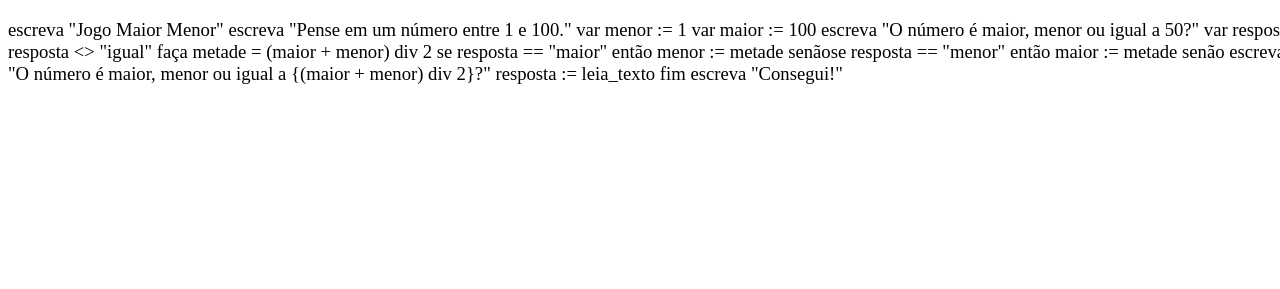
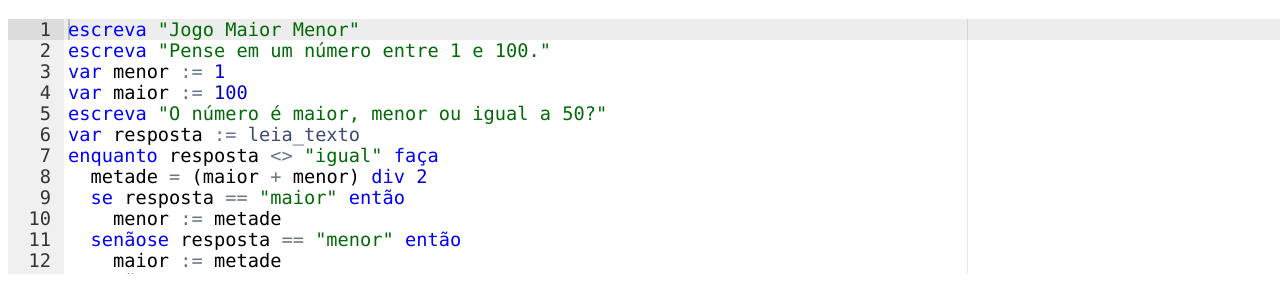
Before and after one commit to potigol/PotigolAce, a plain HTML site: page potigol.html in a window 1280 px wide. Shown: the part 61-350 px from the top of the page. Drawn offline with Linux system fonts and the light colour scheme; the site is published under a folder, as on GitHub Pages, so addresses that start at the root find nothing.

Commit message:
Update potigol.html

```diff
--- a/potigol.html
+++ b/potigol.html
@@ -33,7 +33,7 @@ enquanto resposta &lt;&gt; "igual" faça
 fim
 escreva "Consegui!"</div>
 </div>
-<script src="/src-min/ace.js" type="text/javascript" charset="utf-8"></script>
+<script src="src-min/ace.js" type="text/javascript" charset="utf-8"></script>
 <script>
     var editor = ace.edit("editor");
   //  editor.setTheme("ace/theme/monokai");
```
